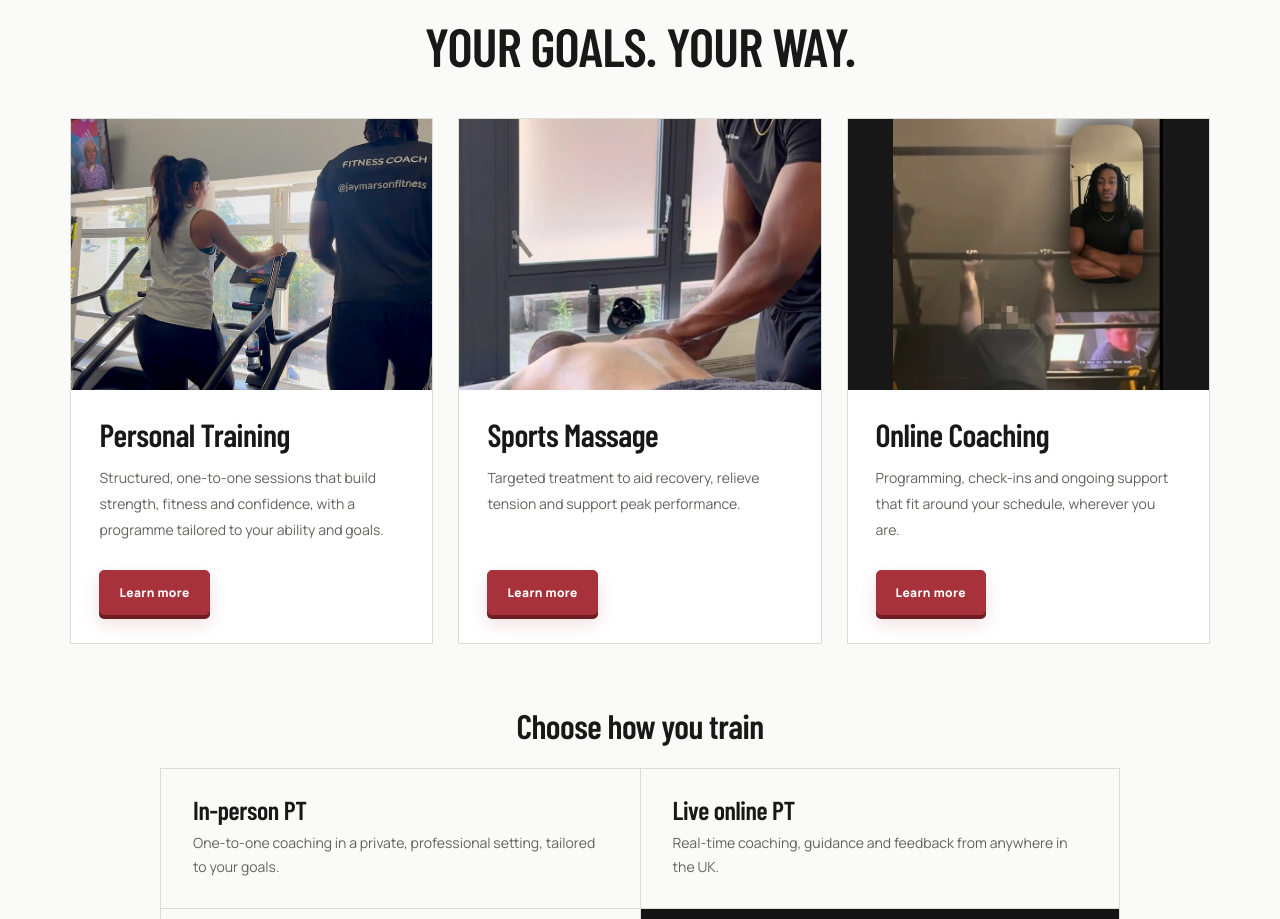
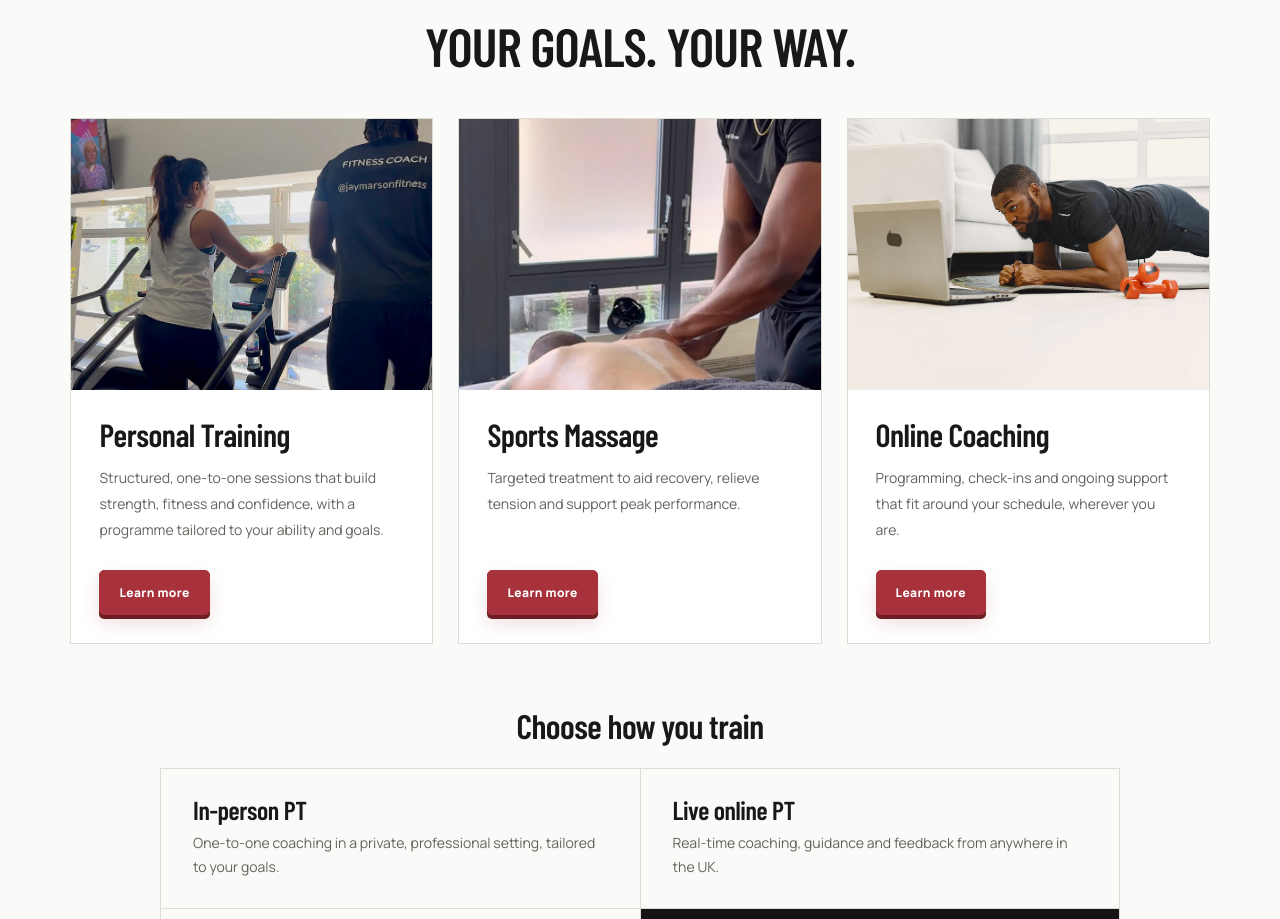
Before and after one commit to dean1234533/Growwithjay, a plain HTML site: page index.html in a window 1280 px wide. Shown: the part 2669-3588 px from the top of the page. Drawn offline with nearby package versions, Linux system fonts and the light colour scheme; a web font is replaced by a local one.

Commit message:
Use professional landscape photography for online coaching

```diff
--- a/index.html
+++ b/index.html
@@ -16,7 +16,7 @@
       rel="stylesheet"
     />
     <link rel="icon" type="image/png" href="assets/growwithjay/logo.png" />
-    <link rel="stylesheet" href="styles.css?v=20261119-online-photo" />
+    <link rel="stylesheet" href="styles.css?v=20261119-professional-photo" />
   </head>
   <body>
     <a class="skip" href="#main">Skip to main content</a>
@@ -250,10 +250,10 @@
           <article class="card">
             <div class="service-photo service-photo-online">
               <img
-                src="assets/growwithjay/site-fc89f6_0cf406490e4b497bb7d955d6165277ac~mv2.jpg"
-                alt="Jay Marson coaching a client remotely over a video call"
-                width="900"
-                height="650"
+                src="assets/stock/online-coaching-professional.jpg"
+                alt="A man following an online workout on his laptop at home"
+                width="1400"
+                height="933"
               />
             </div>
             <h3>Online Coaching</h3>
--- a/styles.css
+++ b/styles.css
@@ -1879,7 +1879,7 @@ html {
 
 .review-stars { font-size: 24px; letter-spacing: 5px; line-height: 1.4; margin: 8px 0 4px; }
 
-/* Preserve the entire portrait in the online coaching card. */
+/* Landscape stock photography fills the online coaching card. */
 .service-photo-online { background: #171717; }
-.service-photo-online img { object-fit: contain; object-position: center; }
+.service-photo-online img { object-fit: cover; object-position: center; }
 .card:hover .service-photo-online img { transform: none; }
```
Also changed, not shown: assets/stock/online-coaching-professional.jpg (added), 1 other file.
